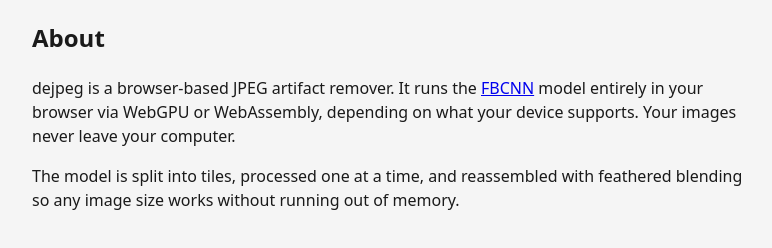
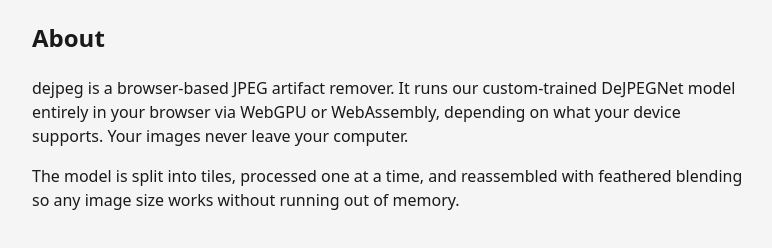
Before and after one commit to Miosp/dejpeg, an Astro site in the folder apps/web/: page /about in a window 1280 px wide. Shown: the whole page, without its empty margins (248-1020 px from the left). Built offline with nearby package versions, Linux system fonts and the light colour scheme; Astro itself is replaced by a stand-in of ours.

Commit message:
Web app defaults to DeJPEGNet, handles stale FBCNN selection

```diff
--- a/apps/web/src/pages/about.astro
+++ b/apps/web/src/pages/about.astro
@@ -5,10 +5,10 @@ import Layout from "../astro/Layout.astro";
   <article style="padding:var(--space-4);max-width:720px;margin:0 auto;">
     <h1>About</h1>
     <p>
-      dejpeg is a browser-based JPEG artifact remover. It runs the
-      <a href="https://github.com/jiaxi-jiang/FBCNN" target="_blank" rel="noopener">FBCNN</a>
-      model entirely in your browser via WebGPU or WebAssembly, depending on
-      what your device supports. Your images never leave your computer.
+      dejpeg is a browser-based JPEG artifact remover. It runs our
+      custom-trained DeJPEGNet model entirely in your browser via WebGPU or
+      WebAssembly, depending on what your device supports. Your images never
+      leave your computer.
     </p>
     <p>
       The model is split into tiles, processed one at a time, and reassembled
```
Also changed, not shown: apps/web/src/islands/EditorApp.svelte (+11 -8 lines), apps/web/README.md, packages/inference-core/README.md.
